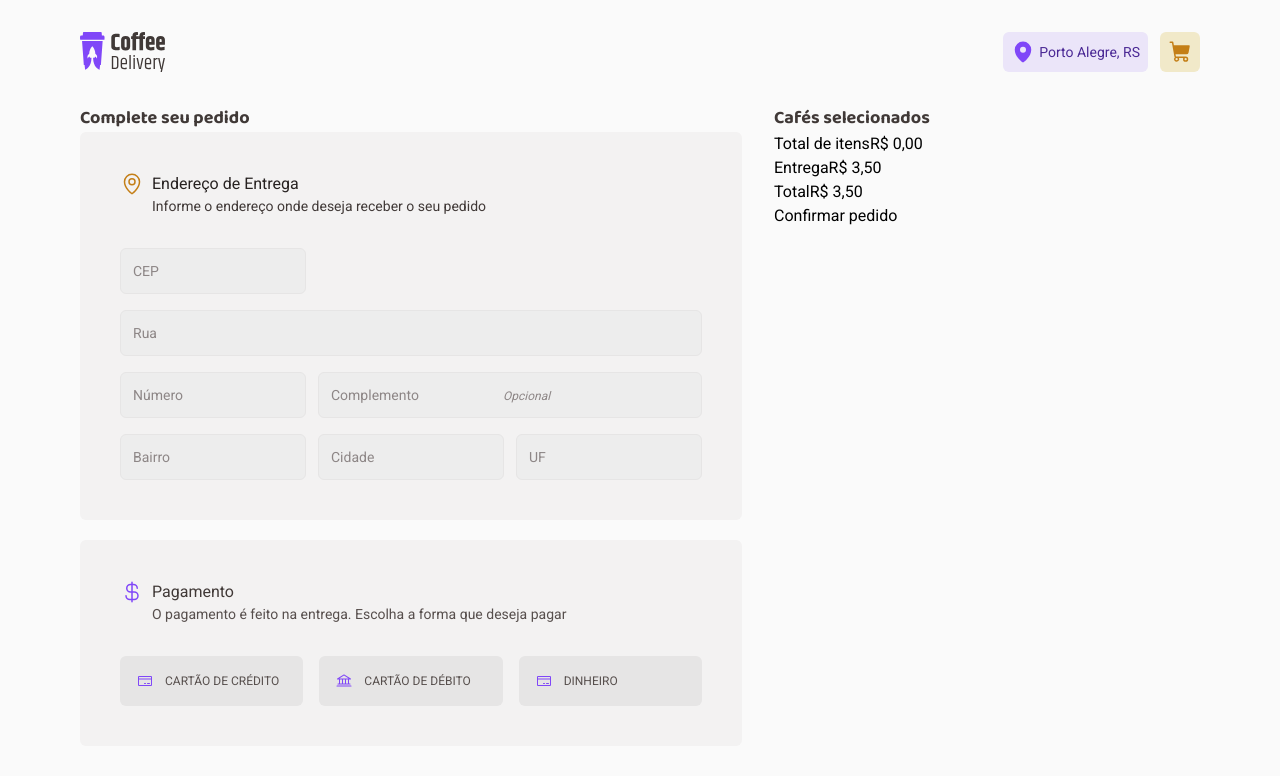
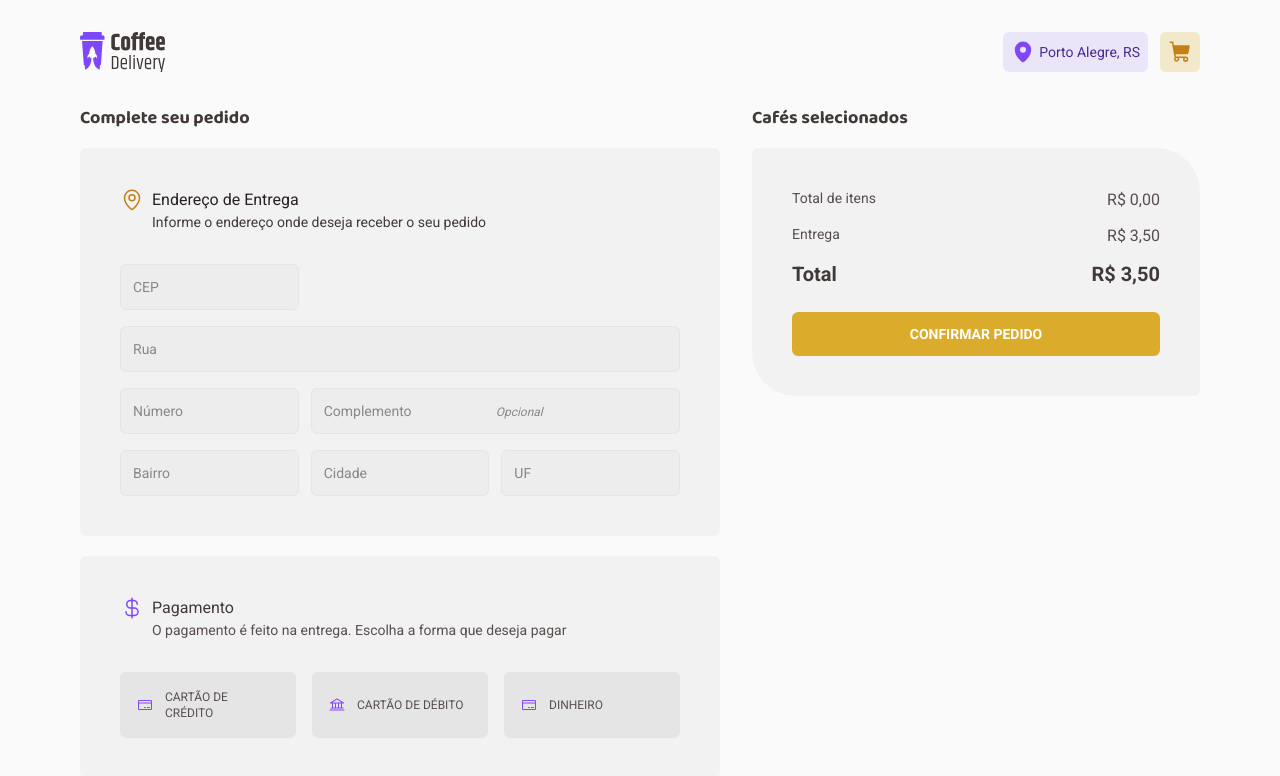
Before and after one commit to reinheimermat/coffee-delivery, a React (Vite) app: page /cart in a window 1280 px wide. Shown: the top 776 px of the page. Built offline with nearby package versions, Linux system fonts and the light colour scheme.

Commit message:
feat: add styles

```diff
--- a/src/pages/cart.tsx
+++ b/src/pages/cart.tsx
@@ -103,7 +103,7 @@ export function Cart() {
   return (
     <main className="container mx-auto flex max-w-[70rem] gap-8">
       <section>
-        <h1 className="font-title text-lg font-bold text-baseSubtitle">
+        <h1 className="mb-4 font-title text-lg font-bold text-baseSubtitle">
           Complete seu pedido
         </h1>
 
@@ -138,8 +138,9 @@ export function Cart() {
               />
               <TextInput
                 placeholder="Número"
+                type="number"
                 error={errors.number}
-                {...register('number')}
+                {...register('number', { valueAsNumber: true })}
                 columns="col-span-1"
               />
               <TextInput
@@ -171,7 +172,7 @@ export function Cart() {
             </div>
           </section>
 
-          <section className="rounded-md bg-baseCard p-10">
+          <section className="w-full max-w-2xl rounded-md bg-baseCard p-10">
             <div className="flex gap-2">
               <CurrencyDollar size={24} className="text-purple" />
 
@@ -223,46 +224,56 @@ export function Cart() {
           </section>
         </form>
       </section>
-      <section>
-        <h1 className="font-title text-lg font-bold text-baseSubtitle">
+
+      <section className="w-full max-w-md">
+        <h1 className="mb-4 font-title text-lg font-bold text-baseSubtitle">
           Cafés selecionados
         </h1>
 
-        <div>
+        <div className="rounded-bl-[2.75rem] rounded-br-md rounded-tl-md rounded-tr-[2.75rem] bg-baseCard p-10">
           {coffeesInCart.map((coffee) => (
             <Fragment key={coffee.id}>
-              <div className="flex">
-                <div className="flex">
-                  <img src={coffee.image} alt={coffee.title} />
+              <div className="flex items-start justify-between">
+                <div className="flex gap-5">
+                  <img
+                    src={coffee.image}
+                    alt={coffee.title}
+                    className="size-16"
+                  />
 
-                  <div className="flex">
-                    <span>{coffee.title}</span>
+                  <div className="flex flex-col gap-2">
+                    <span className="text-baseSubtitle">{coffee.title}</span>
 
-                    <div>
+                    <div className="flex gap-2">
                       <QuantityInput
                         quantity={coffee.quantity}
                         incrementQuantity={() => handleItemIncrement(coffee.id)}
                         decrementQuantity={() => handleItemDecrement(coffee.id)}
                       />
 
-                      <button onClick={() => handleItemRemove(coffee.id)}>
-                        <Trash />
+                      <button
+                        onClick={() => handleItemRemove(coffee.id)}
+                        className="flex items-center gap-1 rounded-md bg-baseButton p-2 text-xs uppercase text-baseText hover:bg-baseHover"
+                      >
+                        <Trash className="size-4 text-purple" />
                         <span>Remover</span>
                       </button>
                     </div>
                   </div>
                 </div>
 
-                <aside>R$ {coffee.price?.toFixed(2)}</aside>
+                <aside className="font-bold text-baseText">
+                  R$ {coffee.price?.toFixed(2)}
+                </aside>
               </div>
 
-              <span />
+              <hr className="my-6" />
             </Fragment>
           ))}
 
-          <div>
-            <div>
-              <span>Total de itens</span>
+          <div className="flex flex-col gap-3">
+            <div className="flex justify-between text-baseText">
+              <span className="text-sm">Total de itens</span>
               <span>
                 {new Intl.NumberFormat('pt-br', {
                   currency: 'BRL',
@@ -271,8 +282,8 @@ export function Cart() {
               </span>
             </div>
 
-            <div>
-              <span>Entrega</span>
+            <div className="flex justify-between text-baseText">
+              <span className="text-sm">Entrega</span>
               <span>
                 {new Intl.NumberFormat('pt-br', {
                   currency: 'BRL',
@@ -281,7 +292,7 @@ export function Cart() {
               </span>
             </div>
 
-            <div>
+            <div className="flex justify-between text-xl font-bold text-baseSubtitle">
               <span>Total</span>
               <span>
                 {new Intl.NumberFormat('pt-br', {
@@ -292,7 +303,11 @@ export function Cart() {
             </div>
           </div>
 
-          <button type="submit" form="order">
+          <button
+            type="submit"
+            form="order"
+            className="mt-6 w-full rounded-md bg-yellow py-3 text-center text-sm font-bold uppercase text-white hover:bg-yellowDark"
+          >
             Confirmar pedido
           </button>
         </div>
```
